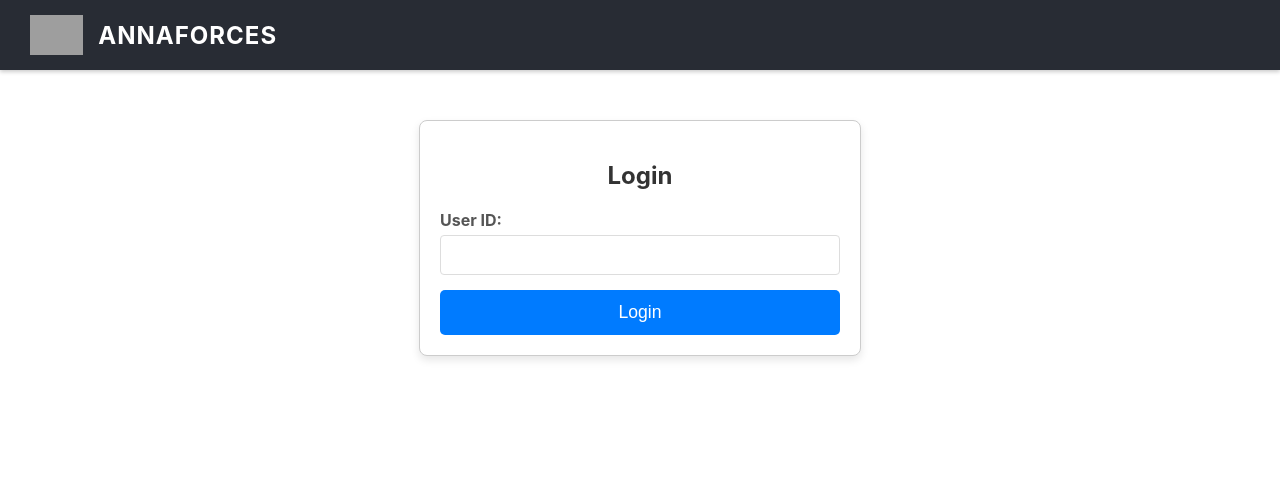
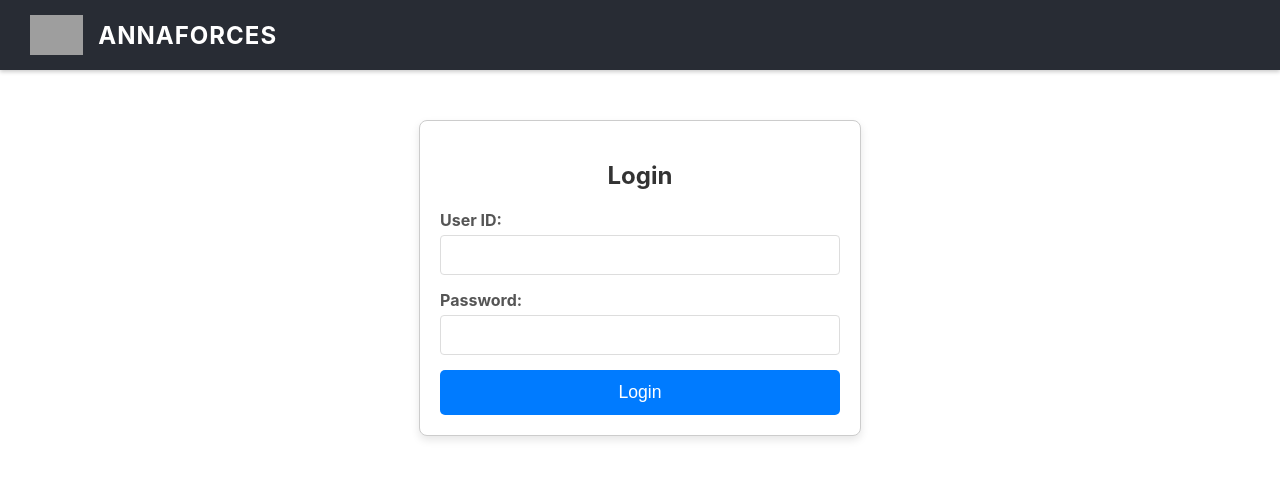
Before and after one commit to lohitpt252003/frontend-for-annaforces, a React (Create React App) app in the folder app/: page /login in a window 1280 px wide. Shown: the top 478 px of the page. Built offline with nearby package versions, Linux system fonts and the light colour scheme; grey boxes are pictures that could not be loaded.

Commit message:
added user_id and password functionality

```diff
--- a/app/src/components/Login/index.js
+++ b/app/src/components/Login/index.js
@@ -7,6 +7,7 @@ import './index.css'; // Import the CSS file
 
 function Login({ onLogin }) {
   const [userId, setUserId] = useState('');
+  const [password, setPassword] = useState('');
   const [error, setError] = useState('');
   const navigate = useNavigate();
 
@@ -20,7 +21,7 @@ function Login({ onLogin }) {
         headers: {
           'Content-Type': 'application/json',
         },
-        body: JSON.stringify({ user_id: userId }),
+        body: JSON.stringify({ user_id: userId, password: password }),
       });
 
       const data = await response.json();
@@ -57,6 +58,17 @@ function Login({ onLogin }) {
             required
           />
         </div>
+        <div className="login-form-group">
+          <label htmlFor="password" className="login-label">Password:</label>
+          <input
+            type="password"
+            id="password"
+            value={password}
+            onChange={(e) => setPassword(e.target.value)}
+            className="login-input"
+            required
+          />
+        </div>
         <button type="submit" className="login-button">Login</button>
         {error && <p className="login-error">{error}</p>}
       </form>
```
Also changed, not shown: app/src/assets/Adarsh.jpg (added), app/src/assets/Sumit.jpg (added).
